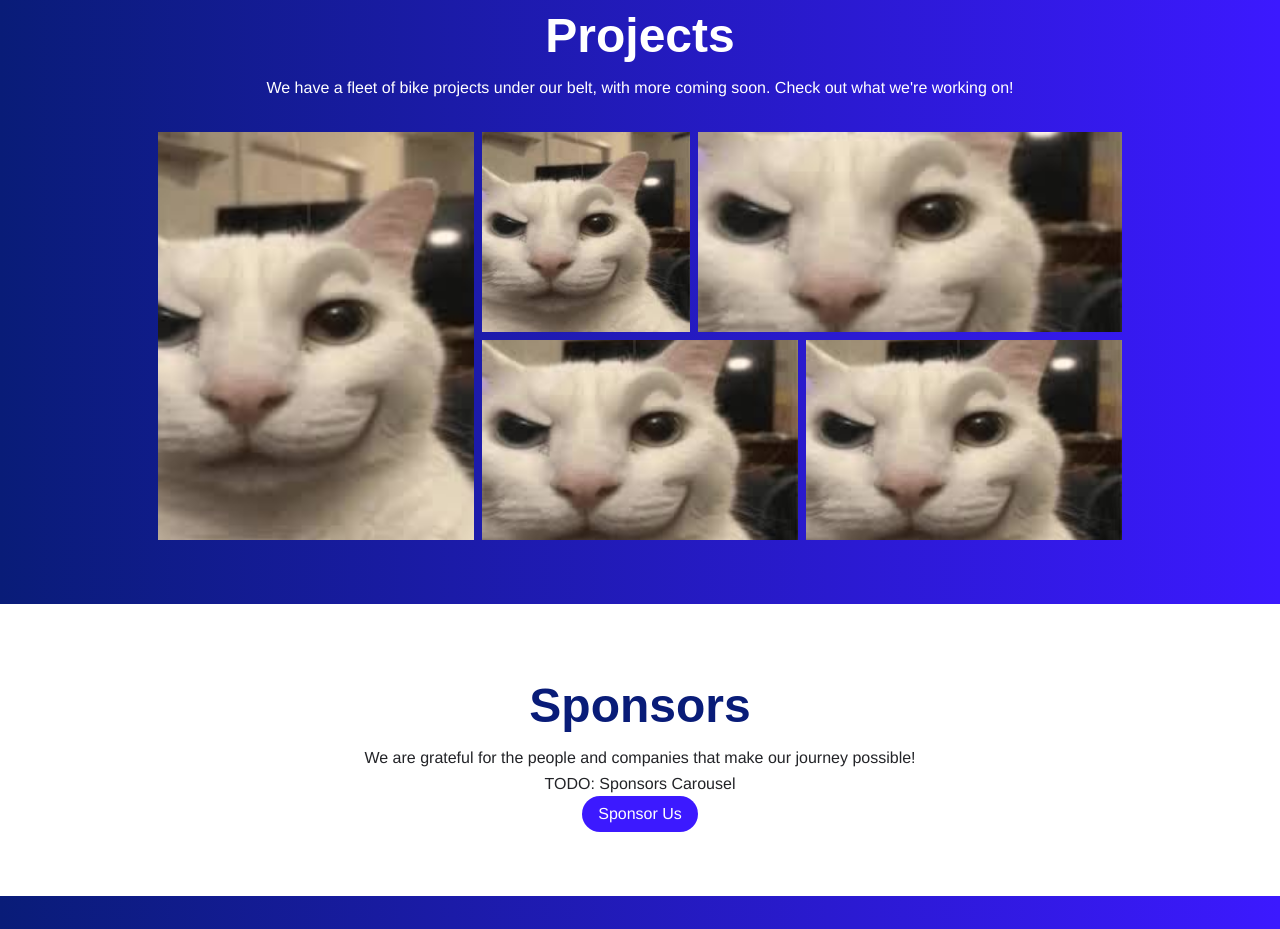
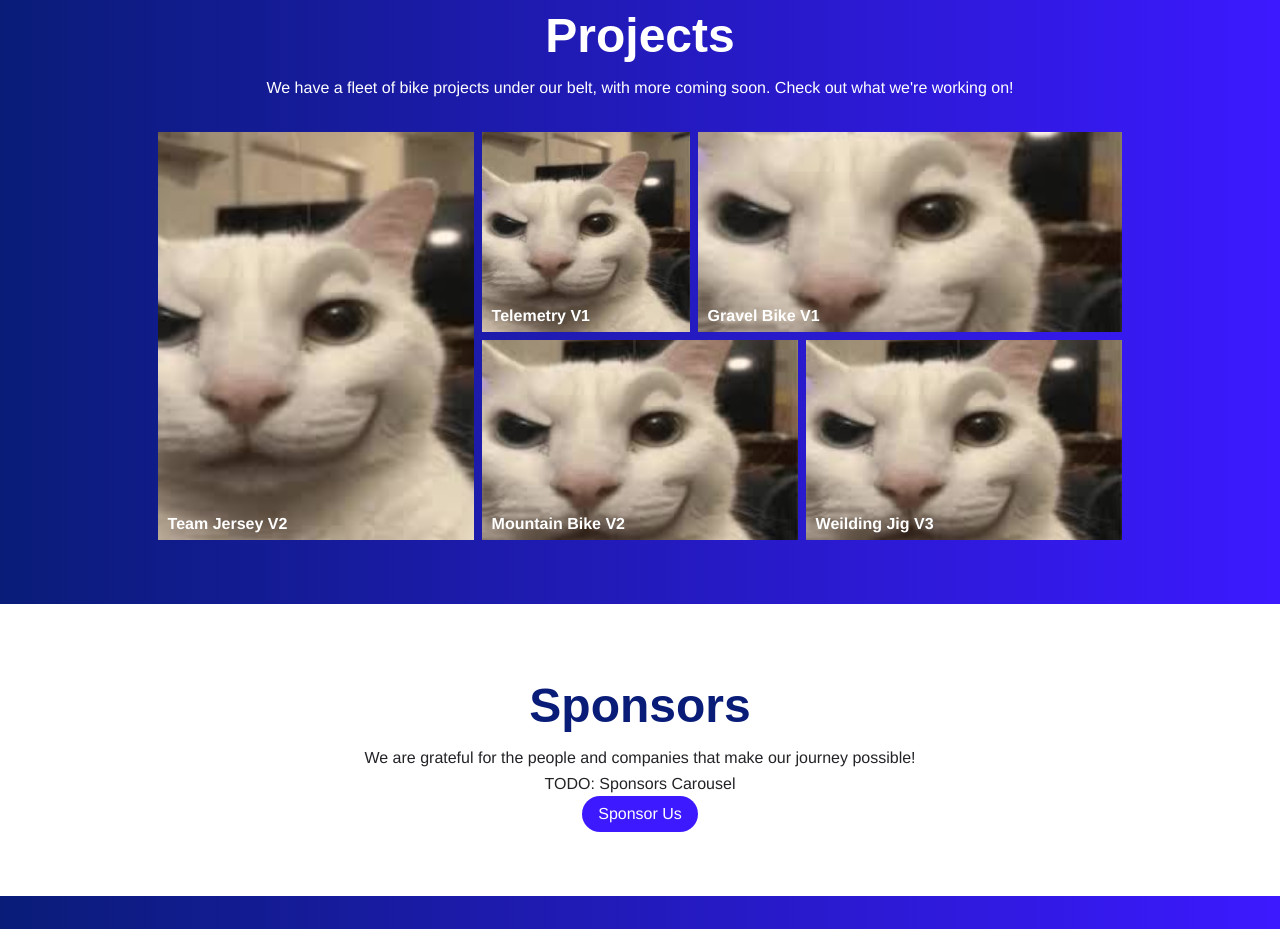
Before and after one commit to ortizrodrigo/bike-builders-website, a React (Vite) app: page / in a window 1280 px wide. Shown: the part 2320-3249 px from the top of the page. Built offline with nearby package versions, Linux system fonts and the light colour scheme; a web font is replaced by a local one.

Commit message:
feat(components): add LabeledImage component and integrate into Projects section

```diff
--- /dev/null
+++ b/src/components/LabeledImage/LabeledImage.css
@@ -0,0 +1,25 @@
+.labeled-image-container {
+  position: relative;
+  display: inline-block;
+  overflow: hidden;
+  line-height: 0;
+}
+
+.labeled-image {
+  width: 100%;
+  height: 100%;
+  object-fit: cover;
+}
+
+.labeled-image-label {
+  position: absolute;
+  bottom: 0;
+  left: 0;
+  margin: 1rem 0.6rem;
+  font-size: inherit;
+  font-weight: bold;
+  color: var(--white-color);
+
+  white-space: nowrap;
+  text-overflow: ellipsis;
+}
--- /dev/null
+++ b/src/components/LabeledImage/LabeledImage.tsx
@@ -0,0 +1,19 @@
+import "./LabeledImage.css";
+
+type LabeledImageProps = {
+  src: string;
+  alt?: string;
+  label: string;
+  className?: string;
+};
+
+function LabeledImage({ src, alt = "", label, className = "" }: LabeledImageProps) {
+  return (
+    <div className={`labeled-image-container ${className}`}>
+      <img src={src} alt={alt} className="labeled-image" />
+      <div className="labeled-image-label">{label}</div>
+    </div>
+  );
+}
+
+export default LabeledImage;
--- /dev/null
+++ b/src/components/index.ts
@@ -0,0 +1 @@
+export { default as LabeledImage } from "./LabeledImage/LabeledImage";
--- a/src/pages/Home/sections/Projects/index.tsx
+++ b/src/pages/Home/sections/Projects/index.tsx
@@ -1,6 +1,7 @@
 import "@/pages/Home/style.css";
 import "@/pages/Home/sections/Projects/style.css";
 import placeholder from "@/assets/placeholder.jpeg";
+import { LabeledImage } from "@/components";
 
 function ProjectsSection() {
   return (
@@ -11,12 +12,36 @@ function ProjectsSection() {
         working on!
       </p>
       <div className="projects-images">
-        {/* TODO: LabeledImage Component */}
-        <img src={placeholder} alt="placeholder 1" className="projects-image projects-image-1" />
-        <img src={placeholder} alt="placeholder 2" className="projects-image projects-image-2" />
-        <img src={placeholder} alt="placeholder 3" className="projects-image projects-image-3" />
-        <img src={placeholder} alt="placeholder 4" className="projects-image projects-image-4" />
-        <img src={placeholder} alt="placeholder 5" className="projects-image projects-image-5" />
+        <LabeledImage
+          src={placeholder}
+          alt="placeholder 1"
+          label="Team Jersey V2"
+          className="projects-image projects-image-1"
+        />
+        <LabeledImage
+          src={placeholder}
+          alt="placeholder 2"
+          label="Telemetry V1"
+          className="projects-image projects-image-2"
+        />
+        <LabeledImage
+          src={placeholder}
+          alt="placeholder 3"
+          label="Gravel Bike V1"
+          className="projects-image projects-image-3"
+        />
+        <LabeledImage
+          src={placeholder}
+          alt="placeholder 4"
+          label="Mountain Bike V2"
+          className="projects-image projects-image-4"
+        />
+        <LabeledImage
+          src={placeholder}
+          alt="placeholder 5"
+          label="Weilding Jig V3"
+          className="projects-image projects-image-5"
+        />
       </div>
     </section>
   );
```
